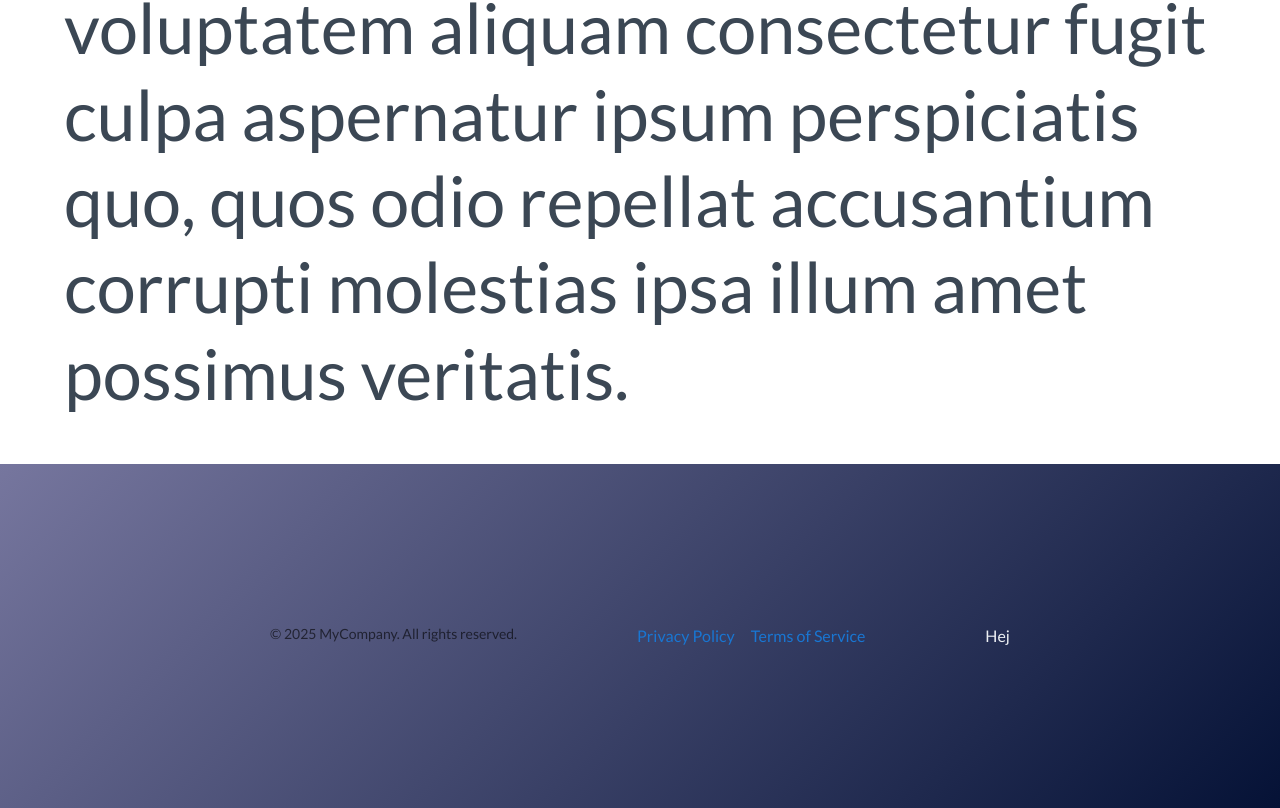
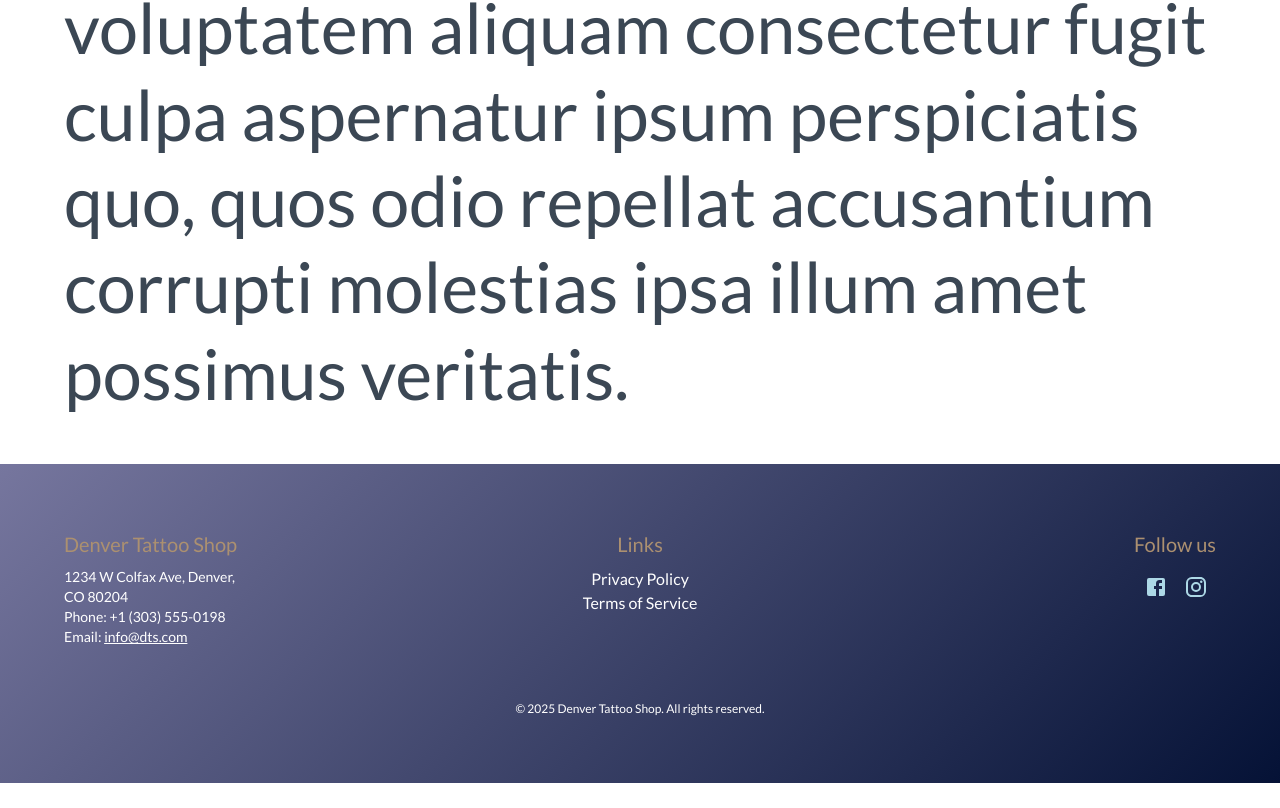
Before and after one commit to Hakkotako/customizable-headless, a Next.js app: page / in a window 1280 px wide. Shown: the part 1246-2054 px from the top of the page. After the commit the page ends 2029 px from the top, so only its background shows below. Built offline with nearby package versions, Linux system fonts and the light colour scheme.

Commit message:
Footer groundwork done

```diff
--- a/src/components/Footer.tsx
+++ b/src/components/Footer.tsx
@@ -1,11 +1,17 @@
 "use client";
 
 import React from "react";
-import Box from "@mui/material/Box";
-import Typography from "@mui/material/Typography";
-import Link from "@mui/material/Link";
+import { Box, Typography, Link, IconButton, Container } from "@mui/material";
+import { Facebook, Instagram, Twitter, YouTube } from "@mui/icons-material"; // Tilføj flere ikoner her
 import footerData from "@/data/footer.json";
-import { Container, Grid } from "@mui/material";
+
+const iconMap: Record<string, React.ReactNode> = {
+  Facebook: <Facebook />,
+  Instagram: <Instagram />,
+  Twitter: <Twitter />,
+  YouTube: <YouTube />,
+  // Tilføj flere sociale medier hvis du vil
+};
 
 export default function Footer() {
   return (
@@ -13,33 +19,80 @@ export default function Footer() {
       component="footer"
       sx={{
         mt: 4,
-        py: 20,
+        py: 8,
         px: 2,
-        textAlign: "center",
-        background: "linear-gradient(135deg, #76769eff 0%, #051236ff 100%)",
+        background: "linear-gradient(135deg, #76769e 0%, #051236 100%)",
         color: "white",
       }}
     >
-      <Grid container spacing={3} sx={{color: "#EDF0F4", justifyContent: "center", gap: 15 }}>
+      <Container maxWidth="lg">
+        <Box
+          display="flex"
+          flexDirection={{ xs: "column", md: "row" }}
+          justifyContent="space-between"
+          alignItems={{ xs: "center", md: "flex-start" }}
+          gap={4}
+        >
+          {/* Adresse & kontakt */}
+          <Box textAlign={{ xs: "center", md: "left" }} flex="1">
+            <Typography variant="h6" gutterBottom sx={{color: "#ac9070ff"}}>
+              {footerData.address.name || "MyCompany"}
+            </Typography>
+            <Typography variant="body2">
+              {footerData.address.street}, {footerData.address.city},{" "}
+            </Typography>
+            <Typography variant="body2">
+              {footerData.address.state} {footerData.address.zip}
+            </Typography>
+            <Typography variant="body2">Phone: {footerData.contact.phone}</Typography>
+            <Typography variant="body2">
+              Email:{" "}
+              <Link href={`mailto:${footerData.contact.email}`} color="inherit">
+                {footerData.contact.email}
+              </Link>
+            </Typography>
+          </Box>
 
-        <Box sx={{display: "flex"}}>
-          <Typography variant="body2" color="text.secondary">
+          {/* Vigtige links */}
+          <Box textAlign="center" flex="1">
+            <Typography variant="h6" gutterBottom sx={{color: "#ac9070ff"}}>
+              Links
+            </Typography>
+            {footerData.links.map((link) => (
+              <Typography key={link.path}>
+                <Link href={link.path} color="inherit" underline="hover">
+                  {link.label}
+                </Link>
+              </Typography>
+            ))}
+          </Box>
+
+          {/* Sociale medier */}
+          <Box textAlign={{ xs: "center", md: "right" }} flex="1">
+            <Typography variant="h6" gutterBottom sx={{color: "#ac9070ff"}}>
+              Follow us
+            </Typography>
+            {footerData.socials.map((social) => (
+              <IconButton
+                key={social.label}
+                href={social.url}
+                target="_blank"
+                rel="noopener"
+                sx={{ color: "lightblue" }}
+              >
+                {iconMap[social.label] || null}
+              </IconButton>
+            ))}
+          </Box>
+        </Box>
+
+        {/* Footer tekst */}
+        <Box mt={6} textAlign="center">
+          <Typography variant="caption" color="inherit">
             {footerData.text}
           </Typography>
         </Box>
-        <Box sx={{ display: "flex", justifyContent: "center", gap: 2 }}>
-          {footerData.links.map(link => (
-            <Link key={link.path} href={link.path} underline="hover">
-              {link.label}
-            </Link>
-          ))}
-        </Box>
-        <Box sx={{ display: "flex"}}>
-          <Typography>
-            Hej
-          </Typography>
-        </Box>
-      </Grid>
+      </Container>
     </Box>
   );
 }
--- a/src/data/footer.json
+++ b/src/data/footer.json
@@ -1,8 +1,22 @@
-
 {
-  "text": "© 2025 MyCompany. All rights reserved.",
+  "address": {
+    "name": "Denver Tattoo Shop",
+    "street": "1234 W Colfax Ave",
+    "city": "Denver",
+    "state": "CO",
+    "zip": "80204"
+  },
+  "contact": {
+    "phone": "+1 (303) 555-0198",
+    "email": "info@dts.com"
+  },
+  "text": "© 2025 Denver Tattoo Shop. All rights reserved.",
   "links": [
     { "label": "Privacy Policy", "path": "/privacy" },
     { "label": "Terms of Service", "path": "/terms" }
+  ],
+  "socials": [
+    { "label": "Facebook", "url": "https://facebook.com/mycompany" },
+    { "label": "Instagram", "url": "https://instagram.com/mycompany" }
   ]
 }
```
